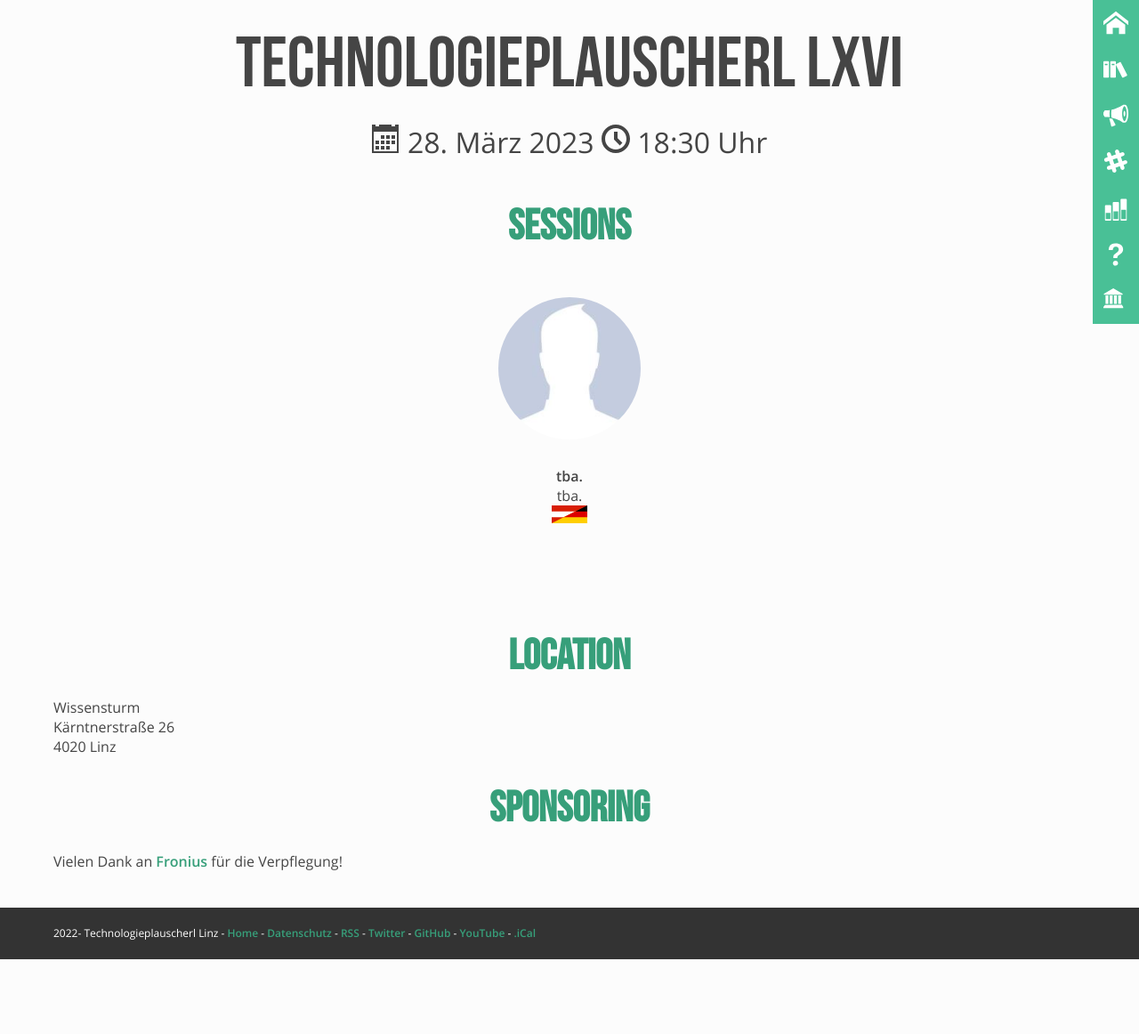
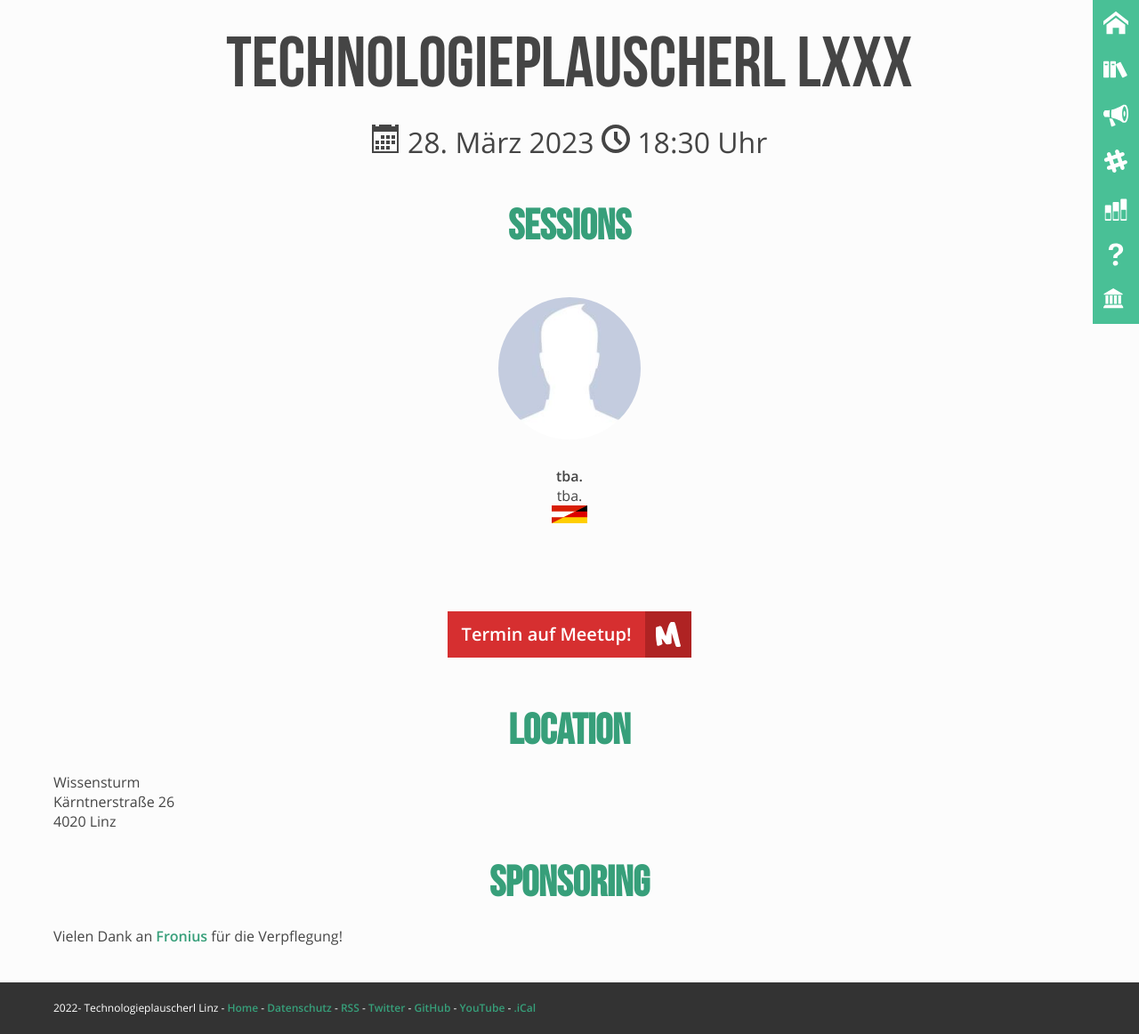
Before and after one commit to mericanAncer127/plauscherl, a Jekyll site: the page built from _plauscherl/80.html, in a window 1280 px wide. Shown: the whole page at 89% size. Built offline with Jekyll 4.4.1, drawn with Linux system fonts in a browser that asks for light colours; before the commit the page ends 1078 px from its top, so only the background shows below that.

Commit message:
Update 80.html

```diff
--- a/_plauscherl/80.html
+++ b/_plauscherl/80.html
@@ -1,13 +1,13 @@
 ---
-title: "Technologieplauscherl LXVI"
-permalink: /66/
-name: 66
+title: "Technologieplauscherl LXXX"
+permalink: /80/
+name: 80
 layout: post
 datestring: "28. März 2023"
 timestring: "18:30"
 startDateIso8601: "2023-03-28T18:30"
 event:
-  meetup:
+  meetup: 292108340
   facebook:
 pictures:
 video:
```
